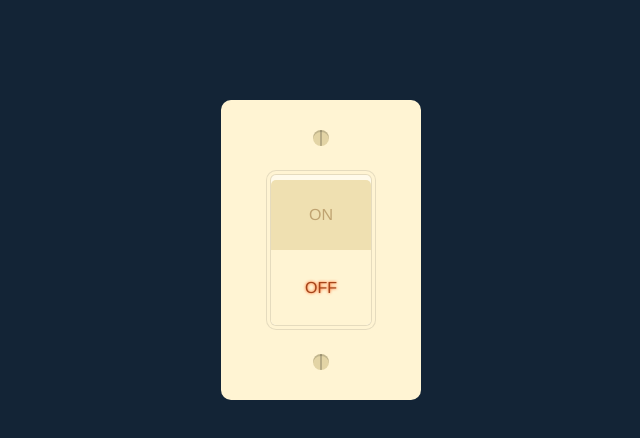
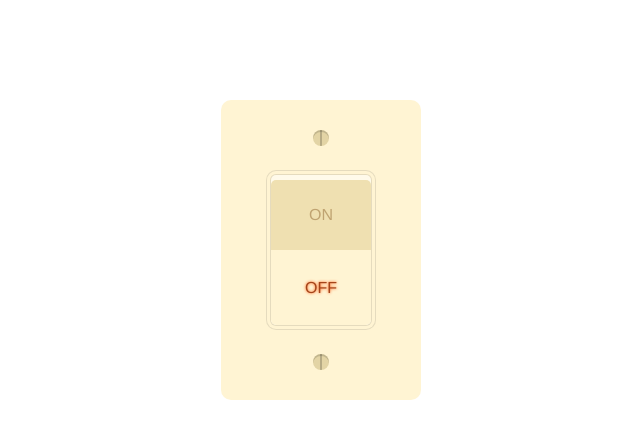
Before and after one commit to Brian-OCarroll/Fidget, a React (Create React App) app: page / in a window 1280 px wide. Shown: the top 438 px of the page, without its empty margins (319-959 px from the left). Built offline with nearby package versions, Linux system fonts and the light colour scheme.

Commit message:
reformatted classNames for efficiency

```diff
--- a/src/components/lightSwitch.js
+++ b/src/components/lightSwitch.js
@@ -1,4 +1,5 @@
 import React from 'react';
+import '../scss/lightswitch.scss'
 export default function LightSwitch(props) {
     // const [light, setLight] = useState([
     //   {
@@ -8,14 +9,15 @@ export default function LightSwitch(props) {
     // ]);
 
     return (
-      <div onClick={props.click} className="light-switch-container" >
-        <input type="checkbox" id="light-switch" />
+        //need to put the onclick on the input as the label also fires off an onclick
+        //can change later when getting rid of label and input
+      <div  className="container --container-lightswitch" >
+        <input onClick={props.click} type="checkbox" id="light-switch" />
         <label htmlFor="light-switch" id="light-switch-label">
           <div className="screw"></div>
           <div className="switch"></div>
           <div className="screw"></div>
         </label>
-        <div id="background"></div>
       </div>
     )
   }
```
